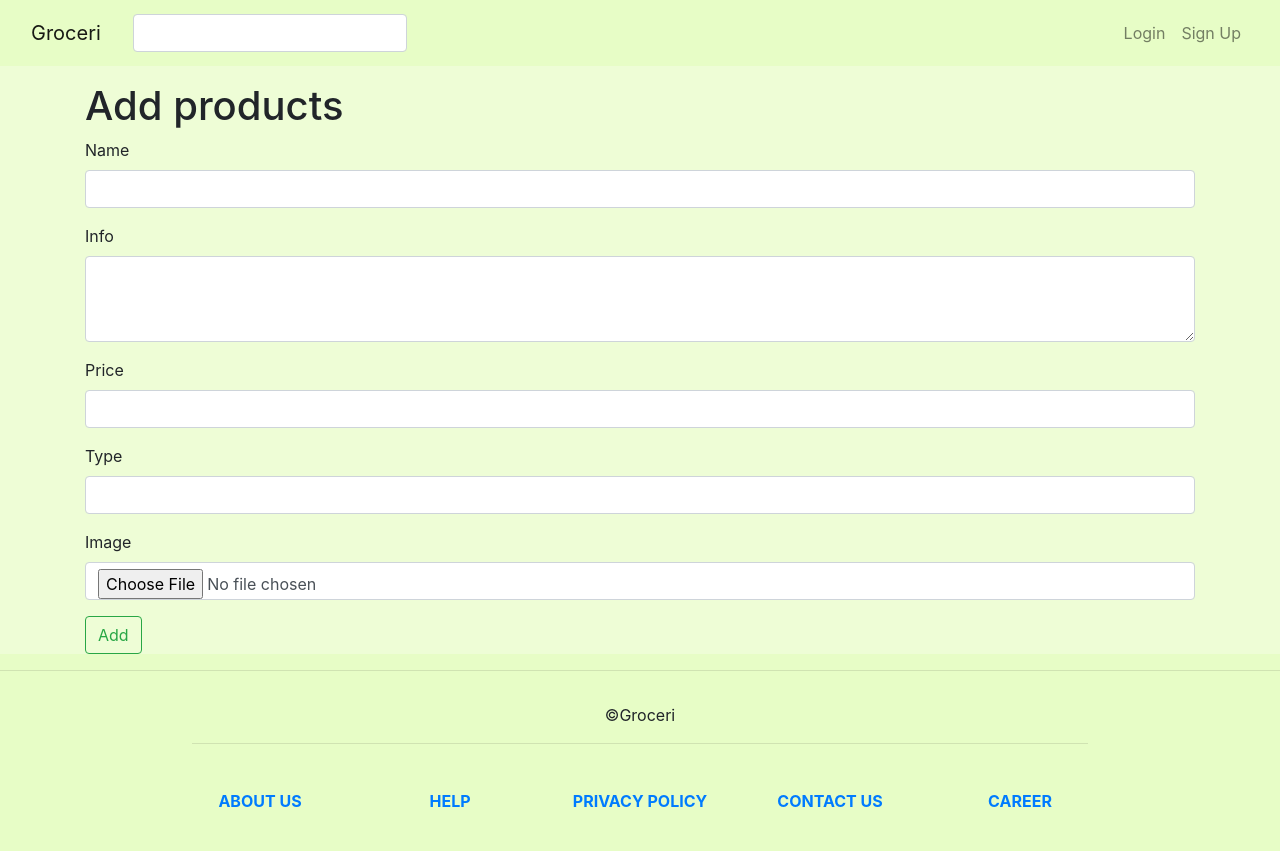
After one commit to maulikchevli/ITA, a Flask app: template project/templates/admin_add.html in a window 1280 px wide. The commit adds this page. Run offline with Flask 2, Linux system fonts and the light colour scheme; the template is opened without the code that fills it, so the values that code supplies are empty; some libraries are stand-ins or nearby versions.

Commit message:
Add admin add and remove products, project

```diff
--- a/project/app.py
+++ b/project/app.py
@@ -1,11 +1,19 @@
+import os
 import sqlite3 as sql
 from functools import wraps
 from flask import Flask, render_template, redirect, url_for, session, jsonify, request
 from passlib.apps import custom_app_context as passHash
 from SQL_execute import dict_factory, GetData
 
+from werkzeug.utils import secure_filename
+
+UPLOAD_FOLDER = './static/product_img'
+ALLOWED_EXTENSIONS = set(['jpg','jpeg','gif'])
+
 app = Flask( __name__)
 app.secret_key = 'groceri'
+app.config['SEND_FILE_MAX_AGE_DEFAULT'] = 0
+app.config['UPLOAD_FOLDER'] = UPLOAD_FOLDER
 
 def login_required(f):
 	@wraps(f)
@@ -109,6 +117,11 @@ def search():
 			search_result = con.execute('select * from products where p_type like ?', ('%'+p_type+'%',))
 			search_result = search_result.fetchall()
 			result["type"] = search_result
+
+	elif relop is None:
+		search_result = con.execute('select * from products where name like ?', ('%'+q+'%',))
+		search_result = search_result.fetchall()
+		result["name"] = search_result
 
 	return render_template('search.html',result=result)
 
@@ -305,25 +318,59 @@ def logout():
 def admin():
 	return "Hello admin"
 
-@app.route('/admin/product/add')
+@app.route('/admin/product/add', methods=["GET","POST"])
 @login_required
 @admin_required
 def add_product():
-	name = request.args["name"]
-	info = request.args["info"]
-	price = request.args["price"]
-	p_type = request.args["p_type"]
-	img_path = "product_img/" + request.args["img_path"]
+	if request.method == "GET":
+		return render_template('admin_add.html')
+	else:
+		name = request.form["name"]
+		info = request.form["info"]
+		price = request.form["price"]
+		p_type = request.form["p_type"]
+		image = request.files["image"]
+
+		if image:
+			filename = secure_filename(image.filename)
+			img_path = "product_img/" + filename
+			image.save(os.path.join( app.config['UPLOAD_FOLDER'], filename))
+
+		con = sql.connect('groceri.db')
+		con.row_factory = dict_factory
+		cur = con.cursor()
+
+		con.execute('insert into products (name,info,price,p_type,img_path) values (?,?,?,?,?)',(name,info,price,p_type,img_path))
+		con.commit()
+
+		con.close()
+
+		return redirect(url_for('get_products'))
+
+@app.route('/admin/product/unlink', methods=["GET","POST"])
+def unlink_product():
+	pid = request.form["pid"]
 
 	con = sql.connect('groceri.db')
 	con.row_factory = dict_factory
 	cur = con.cursor()
 
-	con.execute('insert into products (name,info,price,p_type,img_path) values (?,?,?,?,?)',(name,info,price,p_type,img_path))
+	con.execute('update products set to_delete=1 where pid=?',(pid,))
 	con.commit()
+	con.close()
+	return redirect(url_for('get_products'))
 
+@app.route('/admin/product/link', methods=["GET","POST"])
+def link_product():
+	pid = request.form["pid"]
+
+	con = sql.connect('groceri.db')
+	con.row_factory = dict_factory
+	cur = con.cursor()
+
+	con.execute('update products set to_delete=0 where pid=?',(pid,))
+	con.commit()
 	con.close()
-
 	return redirect(url_for('get_products'))
 
 if __name__ == "__main__":
--- a/project/schemas/products.csv
+++ b/project/schemas/products.csv
@@ -1,3 +1,3 @@
-1,"tomato","TO MA TO",14.15,"vegetable",product_img/tomato.jpg
-2,"apple","A fruit",10,"fruit",product_img/apple.jpg
-3,"tomato ketchup","Heinz tomato ketchup\n1kg",200,"food",product_img/tomato_ketchup.jpg
+1,"tomato","TO MA TO",14.15,"vegetable",product_img/tomato.jpg,0
+2,"apple","A fruit",10,"fruit",product_img/apple.jpg,0
+3,"tomato ketchup","Heinz tomato ketchup\n1kg",200,"food",product_img/tomato_ketchup.jpg,0
--- a/project/schemas/products.sql
+++ b/project/schemas/products.sql
@@ -4,5 +4,6 @@ create table products (
 	info text,
 	price float not null,
 	p_type text,
-	img_path text not null
+	img_path text not null,
+	to_delete boolean default false
 );
--- /dev/null
+++ b/project/templates/admin_add.html
@@ -0,0 +1,43 @@
+{% extends "base.html" %}
+
+{% block title %}Login{% endblock %}
+
+{% block css %}{% endblock %}
+
+{% block header %}{% endblock %}
+
+{% block main %}
+	<h1>Add products</h1>
+	<form method="post" action="{{ url_for('add_product') }}" enctype="multipart/form-data">
+		<div class="form-group">
+			<label>Name</label>
+			<input required class="form-control" name="name">
+		</div>
+
+		<div class="form-group">
+			<label>Info</label>
+			<textarea rows="3" required class="form-control" name="info">
+			</textarea>
+		</div>
+
+		<div class="form-group">
+			<label>Price</label>
+			<input required class="form-control" name="price">
+		</div>
+
+		<div class="form-group">
+			<label>Type</label>
+			<input required class="form-control" name="p_type">
+		</div>
+
+		<div class="form-group">
+			<label>Image</label>
+			<input type="file" required class="form-control" name="image">
+		</div>
+
+		<button type="submit" class="btn btn-outline-success">Add</button>
+	</form>
+{% endblock %}
+
+{% block footer %}
+{% endblock %}
--- a/project/templates/mainHeader.html
+++ b/project/templates/mainHeader.html
@@ -29,6 +29,10 @@
 				<div class="dropdown-menu dropdown-menu-right" aria-labelledby="navbarDropdown">
 					<a class="dropdown-item" href="{{ url_for('show_cart') }}">Show Cart</a>
 					<a class="dropdown-item" href="{{ url_for('show_order_history') }}">Order History</a>
+
+					{% if session["user_type"] == "admin" %}
+					<a class="dropdown-item" href="{{ url_for('add_product') }}">Add product</a>
+					{% endif %}
 					<div class="dropdown-divider"></div>
 					<a class="dropdown-item" href="{{ url_for('logout') }}">Log Out</a>
 				</div>
```
Also changed, not shown: project/templates/products.html (+18 -0 lines), project/groceri.db.
